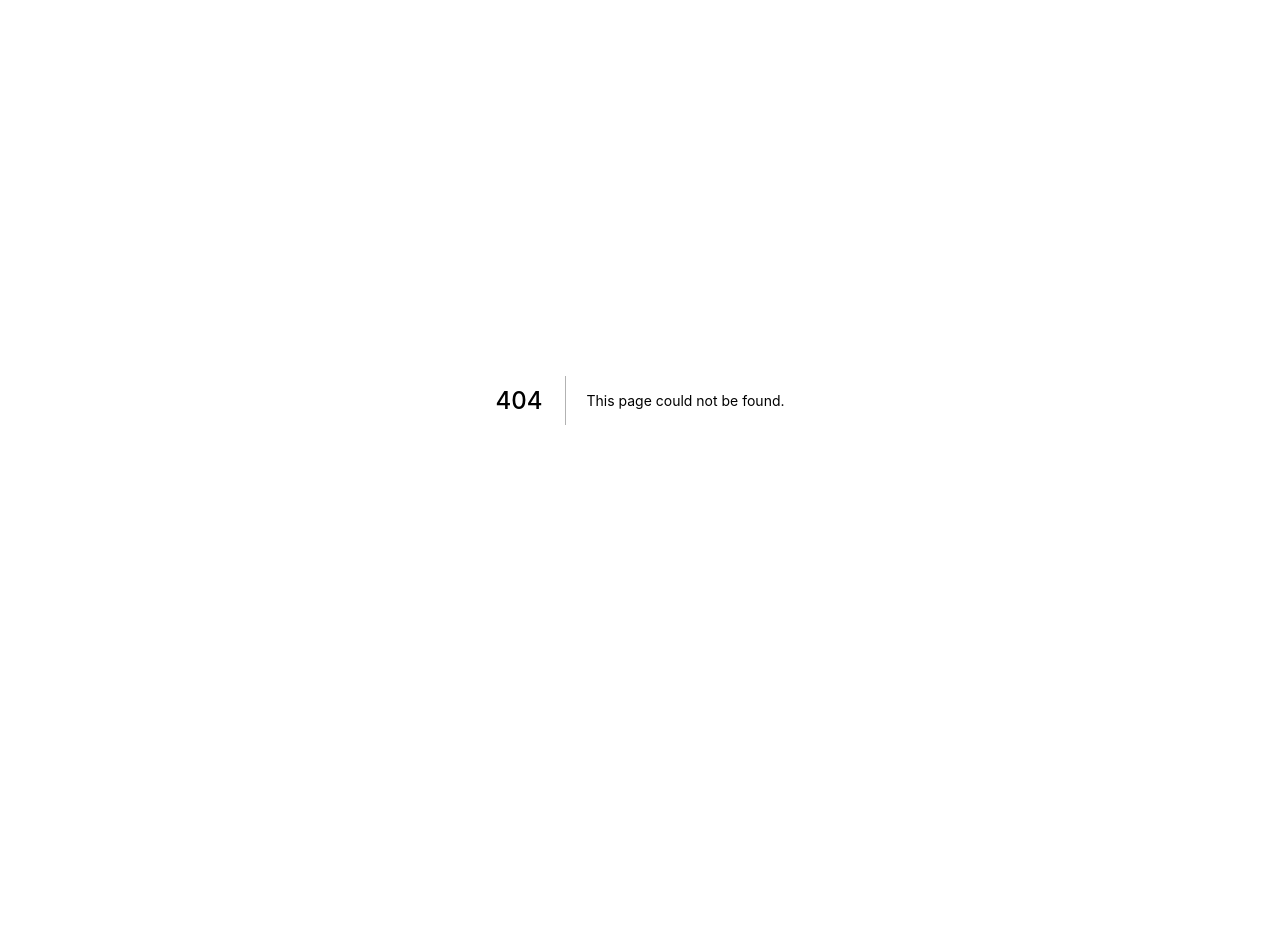
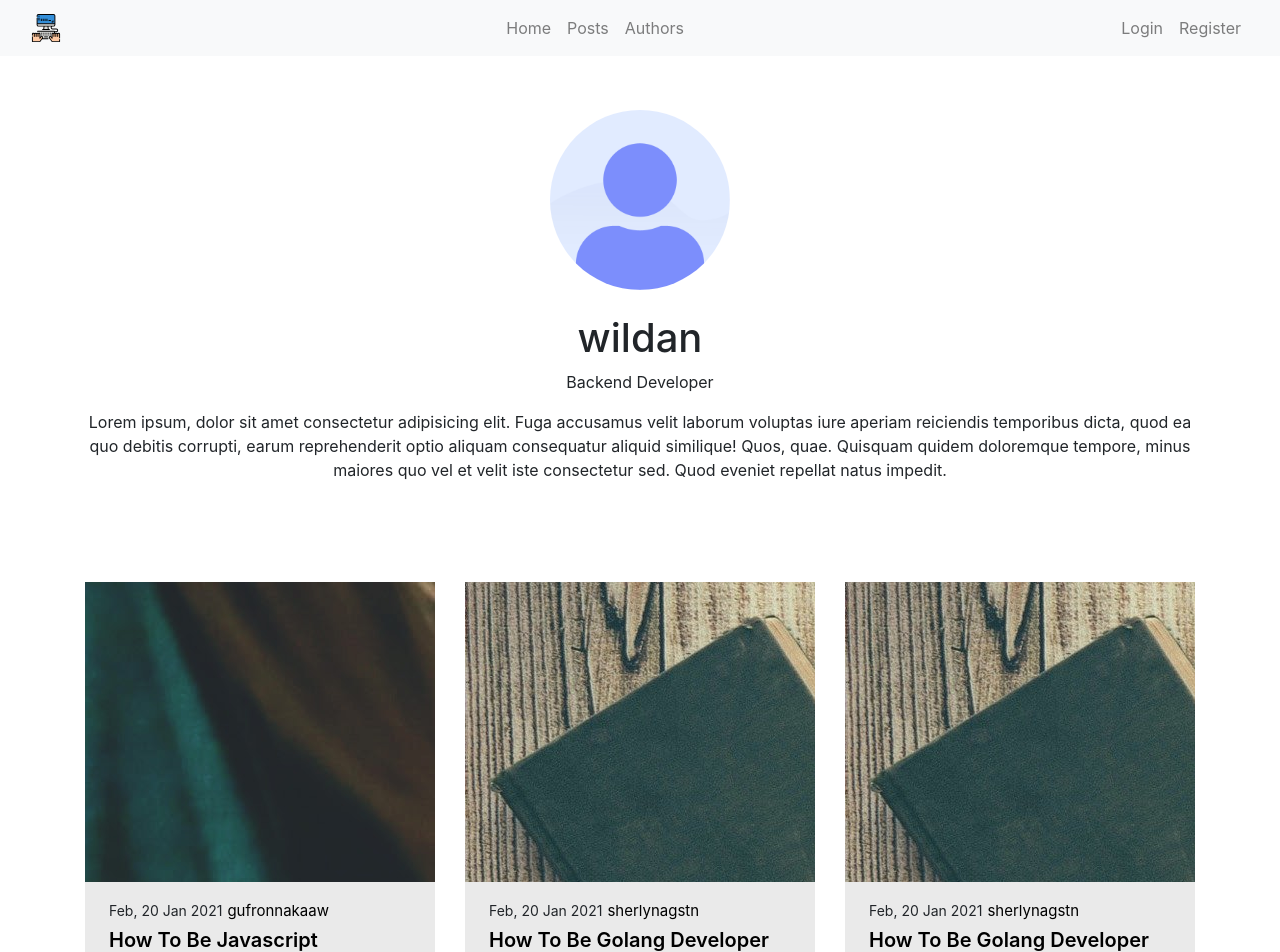
Before and after one commit to gufronnakaaw/bloghut-frontend, a Next.js app: page /authors/wildan in a window 1280 px wide. Before the commit this address had no page. Shown: the top 952 px of the page. Before the commit the page ends 800 px from the top, so only its background shows below. Built offline with nearby package versions, Linux system fonts and the light colour scheme.

Commit message:
create authors name route

```diff
--- /dev/null
+++ b/pages/authors/[name].jsx
@@ -0,0 +1,56 @@
+import Link from 'next/link'
+import { useRouter } from 'next/router'
+import Cards from '../../components/Cards'
+import Layout from '../../components/Layout'
+
+export default function Author() {
+    const router = useRouter()
+    const { name } = router.query
+
+    const posts = [
+        {
+            author: 'gufronnakaaw',
+            createdAt: 'Feb, 20 Jan 2021',
+            img: '/img/typing2.jpg',
+            slug: 'how-to-be-javascript-developer',
+            title: 'How To Be Javascript Developer'
+        },
+        {
+            author: 'sherlynagstn',
+            createdAt: 'Feb, 20 Jan 2021',
+            img: '/img/typing3.jpg',
+            slug: 'how-to-be-golang-developer',
+            title: 'How To Be Golang Developer'
+        },
+        {
+            author: 'sherlynagstn',
+            createdAt: 'Feb, 20 Jan 2021',
+            img: '/img/typing3.jpg',
+            slug: 'how-to-be-golang-developer',
+            title: 'How To Be Golang Developer'
+        },
+    ]
+
+    return (
+        <Layout title={name}>
+            <div className="container" style={{ marginTop: '110px' }}>
+                <div className="text-center">
+                    <img src="/img/avatar1.png" alt="" className="rounded-circle" style={{ width: '180px', height: '180px'}}/>
+
+                    <h1 className="mt-4">{name}</h1>
+                    <p>Backend Developer</p>
+                    <p>Lorem ipsum, dolor sit amet consectetur adipisicing elit. Fuga accusamus velit laborum voluptas iure aperiam reiciendis temporibus dicta, quod ea quo debitis corrupti, earum reprehenderit optio aliquam consequatur aliquid similique! Quos, quae. Quisquam quidem doloremque tempore, minus maiores quo vel et velit iste consectetur sed. Quod eveniet repellat natus impedit.</p>
+                </div>
+                <div style={{ marginTop: '100px' }}>
+                    <div className="row">
+                        {
+                            posts.map((post, index) => {
+                                return <Cards key={index} {...post}/>
+                            })
+                        }
+                    </div>
+                </div>
+            </div>
+        </Layout>
+    )
+}
```
